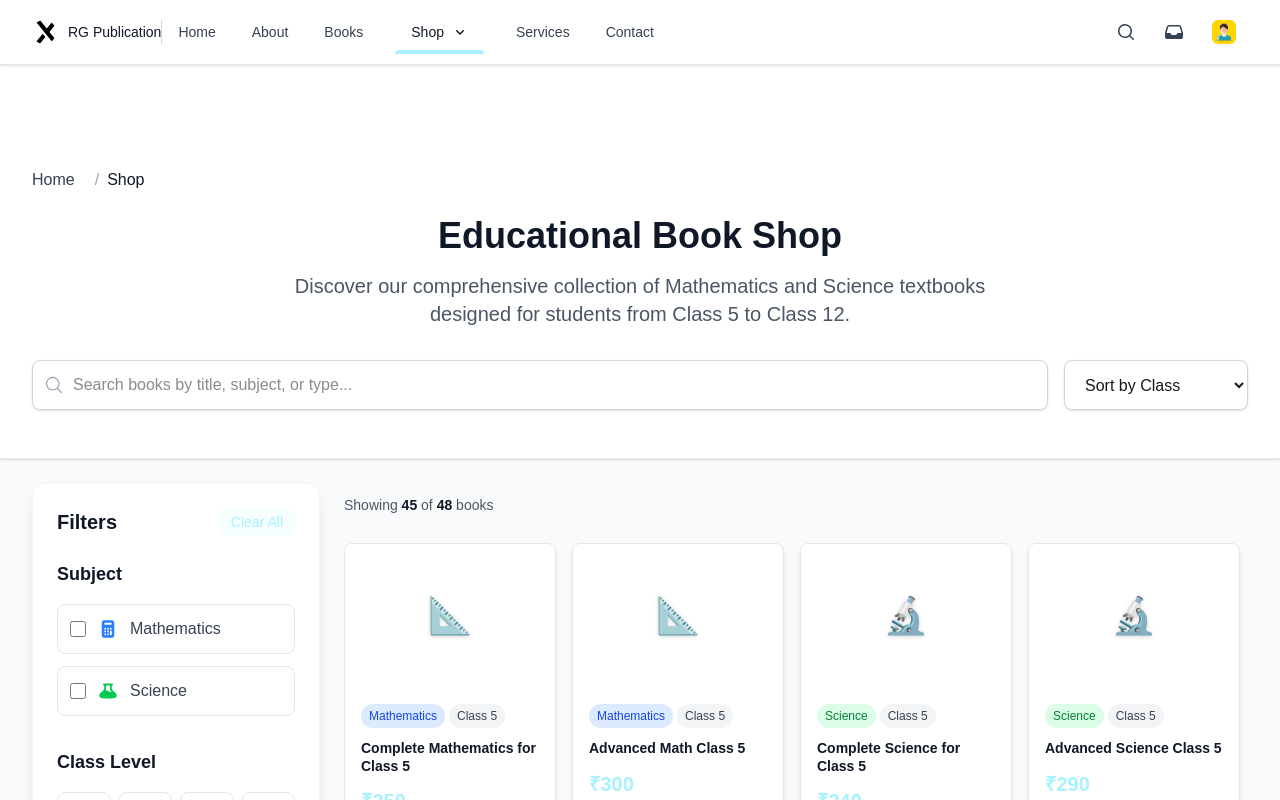
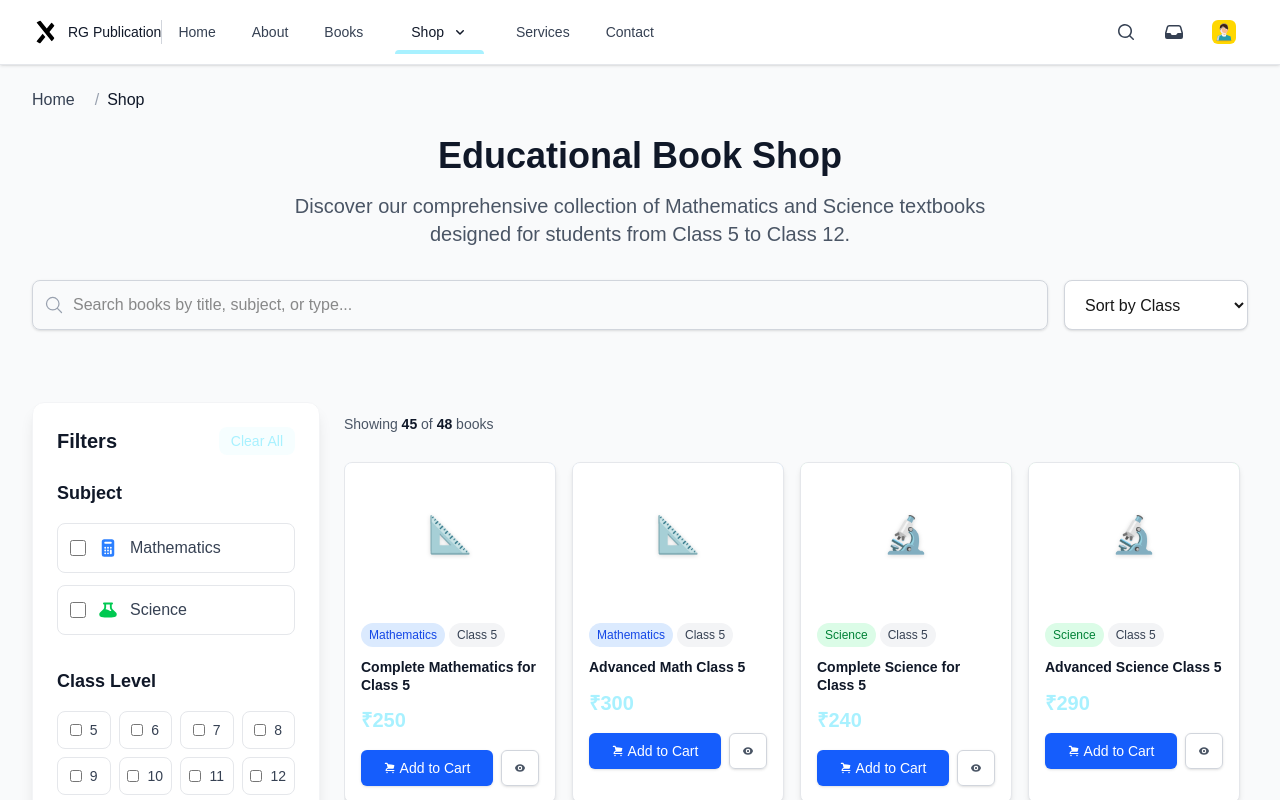
Before and after one commit to Yugank-yadav/rg-publication, a Next.js app: page /shop in a window 1280 px wide. Shown: the top 800 px of the page. Built offline with nearby package versions, Linux system fonts and the light colour scheme.

Commit message:
shop page fix

```diff
--- a/app/shop/page.js
+++ b/app/shop/page.js
@@ -588,7 +588,7 @@ export default function ShopPage() {
     <div className="min-h-screen bg-gray-50">
       <style jsx>{sliderStyles}</style>
       {/* Fixed Header Section */}
-      <div className="bg-white shadow-sm border-b border-gray-200 pt-20 sticky top-16 z-40">
+      <div>
         <div className="max-w-7xl mx-auto px-4 sm:px-6 lg:px-8 py-6">
           {/* Breadcrumb */}
           <nav className="flex mb-6" aria-label="Breadcrumb">
```
